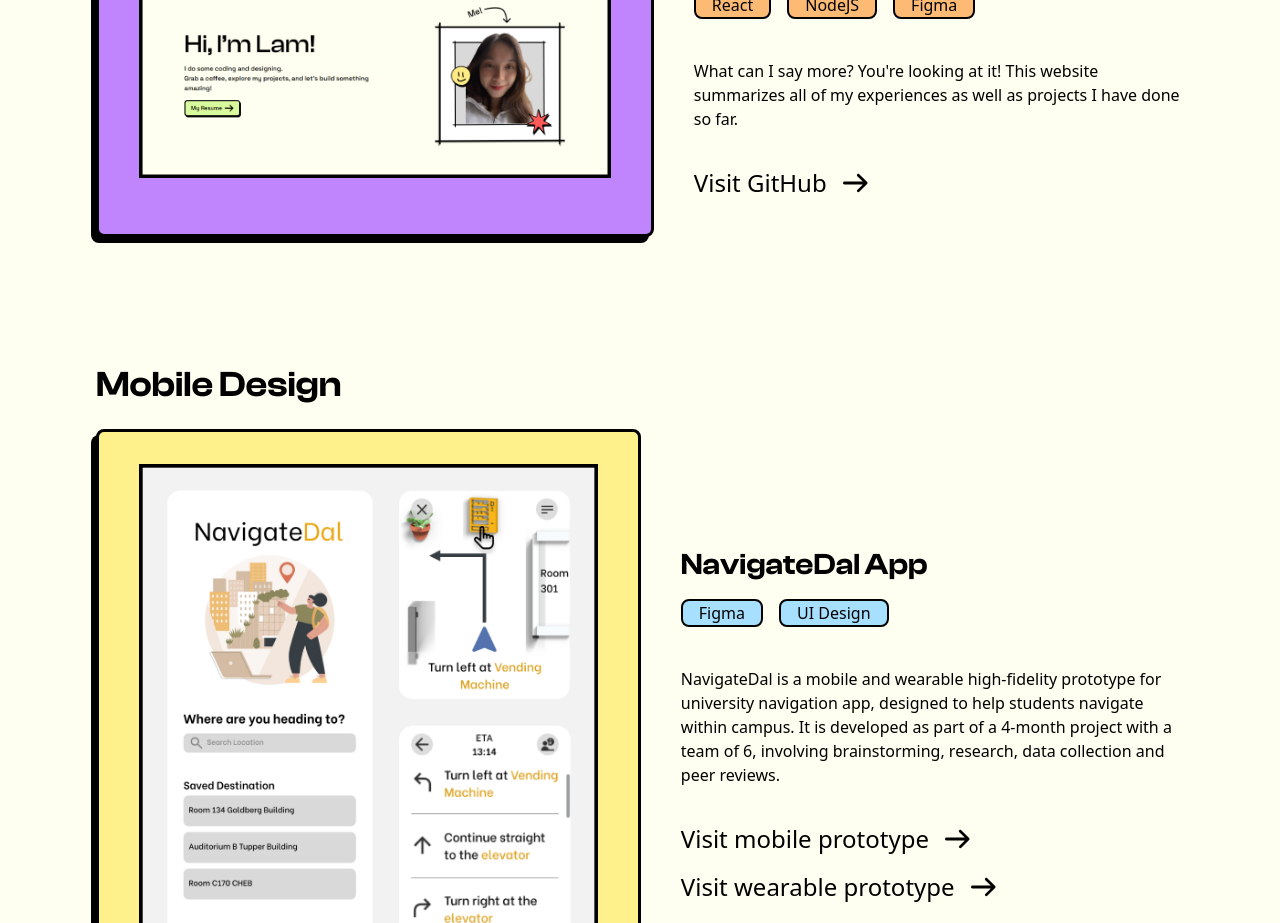
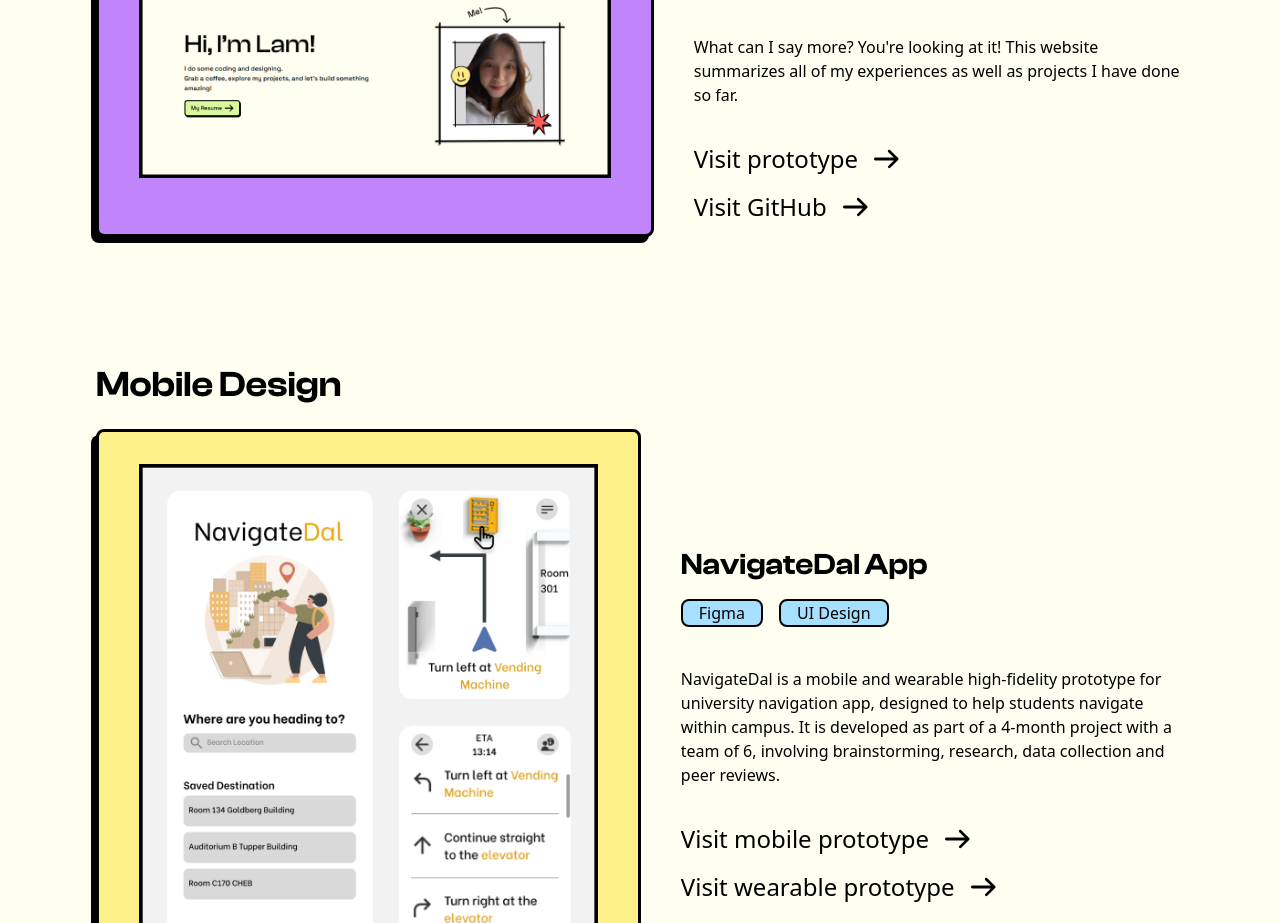
Before and after one commit to ltieu12/my-portfolio, a React (Create React App) app: page /projects in a window 1280 px wide. Shown: the part 1380-2303 px from the top of the page. Built offline with nearby package versions, Linux system fonts and the light colour scheme.

Commit message:
Add prototype link to portfolio

```diff
--- a/src/components/ImageSlider.js
+++ b/src/components/ImageSlider.js
@@ -11,10 +11,6 @@ const ImageSlider = () => {
       interval = setInterval(() => {
         if (slider) {
           slider.scrollLeft += 1;
-
-          if (slider.scrollLeft >= slider.scrollWidth - slider.clientWidth - 1) {
-            slider.scrollLeft = 0;
-          }
         }
       }, 40);
     };
--- a/src/pages/ProjectsPage.js
+++ b/src/pages/ProjectsPage.js
@@ -59,7 +59,11 @@ export const ProjectsPage = () => {
                     <h3 className="text-3xl font-Clash font-semibold">Personal Portfolio</h3>
                     <ProjectKeywords bgColor="bg-orange-300" keywords={["React", "NodeJS", "Figma"]} />
                     <p>What can I say more? You're looking at it! This website summarizes all of my experiences as well as projects I have done so far.</p>
-                    <a href="https://github.com/ltieu12/my-portfolio" className="text-xl md:text-2xl inline-block pt-5 inline-flex items-center gap-2 hover:underline">Visit GitHub
+                    <a href="https://www.figma.com/proto/eiOV8lAKvW46a7AHdt5b7A/Portfolio?node-id=2-2&t=6kOpVcyWhAGAz4q7-1&scaling=min-zoom&content-scaling=fixed&page-id=0%3A1" className="text-xl md:text-2xl pt-5 inline-flex items-center gap-2 hover:underline">Visit prototype
+                        <Arrow />
+                    </a>
+                    <br />
+                    <a href="https://github.com/ltieu12/my-portfolio" className="text-xl md:text-2xl inline-flex items-center gap-2 hover:underline">Visit GitHub
                         <Arrow />
                     </a>
                 </div>
```
